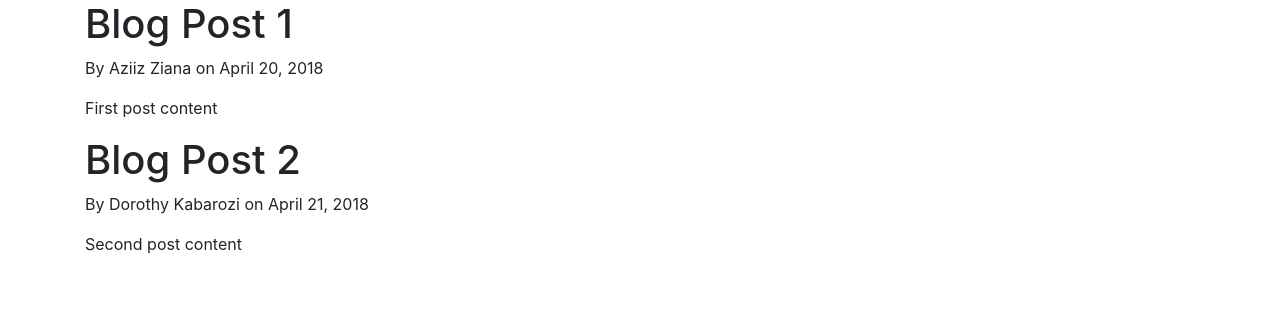
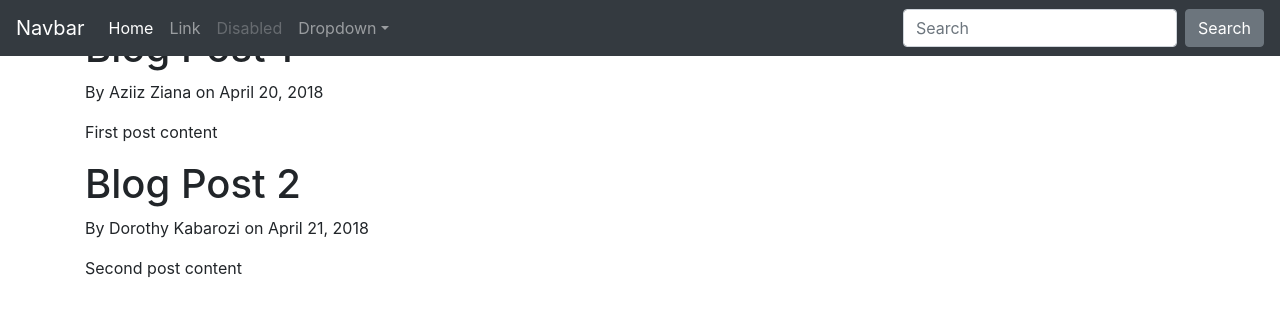
Before and after one commit to aziizziana/tungablog, a Flask app: page / in a window 1280 px wide. Shown: the top 317 px of the page. Run offline with Flask 2, Linux system fonts and the light colour scheme; some libraries are stand-ins or nearby versions.

Commit message:
add bootsrap

```diff
--- a/templates/layout.html
+++ b/templates/layout.html
@@ -7,7 +7,7 @@
     <meta name="viewport" content="width=device-width, initial-scale=1, shrink-to-fit=no">
 
     <!-- Bootstrap CSS -->
-    <link rel="stylesheet" href="https://stackpath.bootstrapcdn.com/bootstrap/4.2.1/css/bootstrap.min.css" integrity="sha384-GJzZqFGwb1QTTN6wy59ffF1BuGJpLSa9DkKMp0DgiMDm4iYMj70gZWKYbI706tWS" crossorigin="anonymous">
+     <link rel="stylesheet" href="https://stackpath.bootstrapcdn.com/bootstrap/4.2.1/css/bootstrap.min.css" integrity="sha384-GJzZqFGwb1QTTN6wy59ffF1BuGJpLSa9DkKMp0DgiMDm4iYMj70gZWKYbI706tWS" crossorigin="anonymous"> -->
 
     {% if title %}
         <title>Flask Blog - {{ title }} </title>
@@ -17,6 +17,38 @@
 
 </head>
 <body>
+        <nav class="navbar navbar-expand-md navbar-dark bg-dark fixed-top">
+                <a class="navbar-brand" href="#">Navbar</a>
+                <button class="navbar-toggler" type="button" data-toggle="collapse" data-target="#navbarsExampleDefault" aria-controls="navbarsExampleDefault" aria-expanded="false" aria-label="Toggle navigation">
+                  <span class="navbar-toggler-icon"></span>
+                </button>
+
+                <div class="collapse navbar-collapse" id="navbarsExampleDefault">
+                  <ul class="navbar-nav mr-auto">
+                    <li class="nav-item active">
+                      <a class="nav-link" href="#">Home <span class="sr-only">(current)</span></a>
+                    </li>
+                    <li class="nav-item">
+                      <a class="nav-link" href="#">Link</a>
+                    </li>
+                    <li class="nav-item">
+                      <a class="nav-link disabled" href="#">Disabled</a>
+                    </li>
+                    <li class="nav-item dropdown">
+                      <a class="nav-link dropdown-toggle" href="#" id="dropdown01" data-toggle="dropdown" aria-haspopup="true" aria-expanded="false">Dropdown</a>
+                      <div class="dropdown-menu" aria-labelledby="dropdown01">
+                        <a class="dropdown-item" href="#">Action</a>
+                        <a class="dropdown-item" href="#">Another action</a>
+                        <a class="dropdown-item" href="#">Something else here</a>
+                      </div>
+                    </li>
+                  </ul>
+                  <form class="form-inline my-2 my-lg-0">
+                    <input class="form-control mr-sm-2" type="text" placeholder="Search" aria-label="Search">
+                    <button class="btn btn-secondary my-2 my-sm-0" type="submit">Search</button>
+                  </form>
+                </div>
+              </nav>
     <div class="container">
         {% block content %}{% endblock %}
     </div>
```
